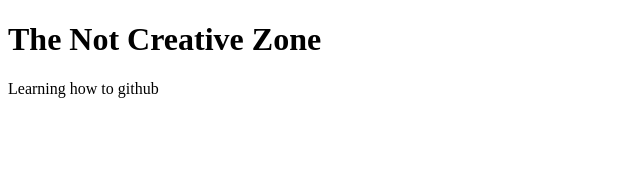
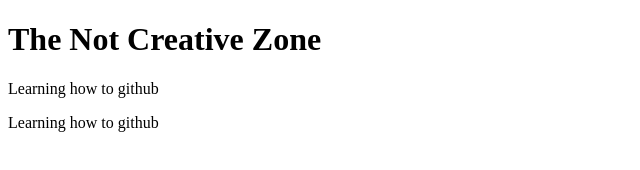
Before and after one commit to teamNotCreative/theNotCreativeZone, a plain HTML site: page index.html in a window 1280 px wide. Shown: the whole page, without its empty margins (0-640 px from the left). Drawn offline with Linux system fonts and the light colour scheme.

Commit message:
Testing github

```diff
--- a/index.html
+++ b/index.html
@@ -10,5 +10,6 @@
     <h1>The Not Creative Zone</h1>
 
     <p>Learning how to github</p>
+    <p>Learning how to github</p>
 </body>
 </html>
```
